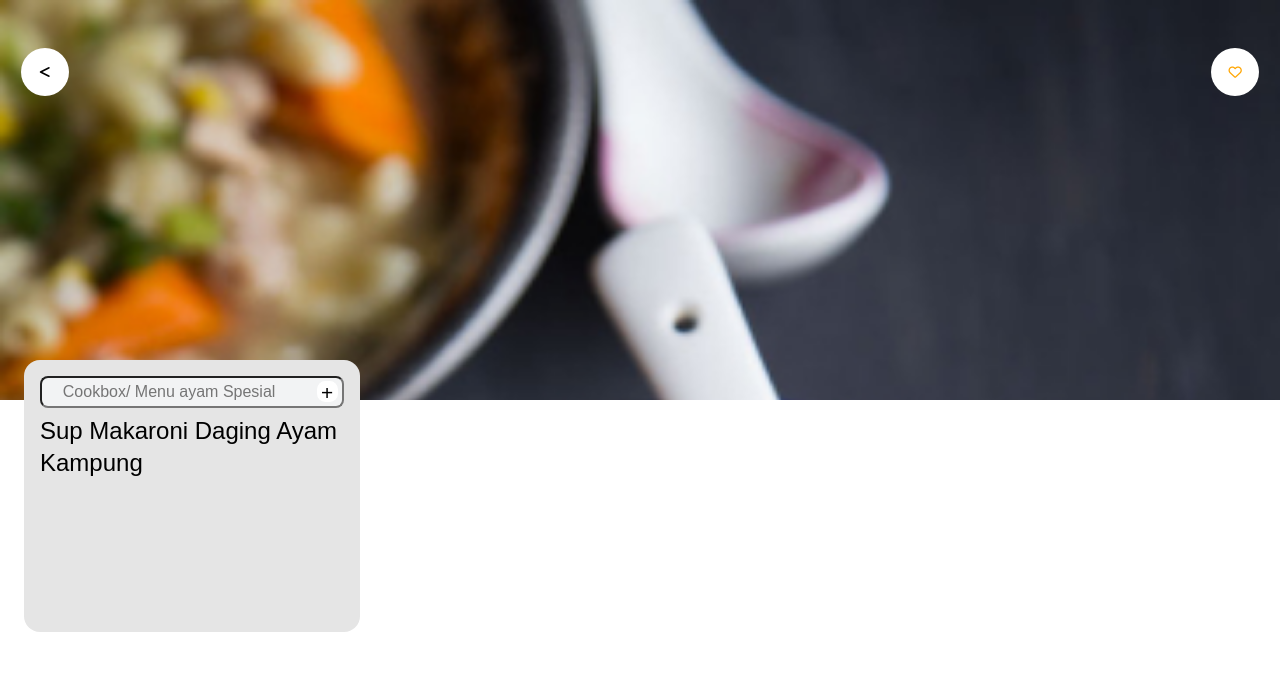
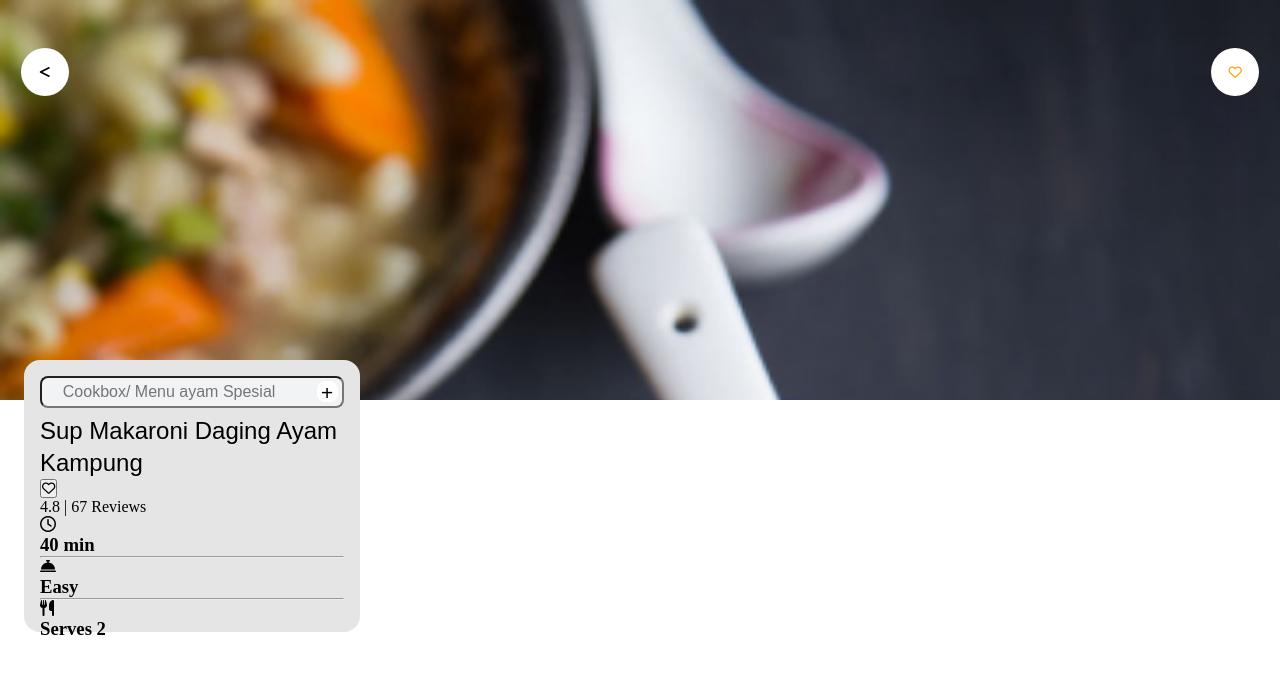
Before and after one commit to GSG-CF05/FoodApp-team15, a plain HTML site: page details/details.html in a window 1280 px wide. Drawn offline with Linux system fonts and the light colour scheme; a web font is replaced by a local one.

Commit message:
Insert review result section that display minutes,easy and serves with icons and insert text and icon to menu details section relates #12

```diff
--- a/details/details.html
+++ b/details/details.html
@@ -34,8 +34,10 @@
 
     <main class="main">
       <section class="menu-details">
+        <!-- Container Menu -->
         <div class="container-menu">
-          <form id="search" action="#">
+          <!-- Container Search, text,review -->
+          <div class="menu-bar-text">
             <span>
               <input
                 class="plus"
@@ -45,8 +47,30 @@
               />
               <button class="btn-plus">+</button>
             </span>
-          </form>
-          <h1 class="txt-menu">Sup Makaroni Daging Ayam Kampung</h1>
+            <h1 class="txt-menu">Sup Makaroni Daging Ayam Kampung</h1>
+            <div class="review-heart">
+              <button><i class="color-icon far fa-heart"></i></button>
+              <p class="review">4.8 | 67 Reviews</p>
+            </div>
+          </div>
+          <!-- END Container Search, text,review -->
+          <div class="group">
+            <div class="min review-result">
+              <i class="color-icon far fa-clock"></i>
+              <h3>40 min</h3>
+            </div>
+            <hr />
+
+            <div class="review-result">
+              <i class="color-icon fas fa-concierge-bell"></i>
+              <h3>Easy</h3>
+            </div>
+            <hr />
+            <div class="serves review-result">
+              <i class="color-icon fas fa-utensils"></i>
+              <h3>Serves 2</h3>
+            </div>
+          </div>
         </div>
       </section>
     </main>
```
